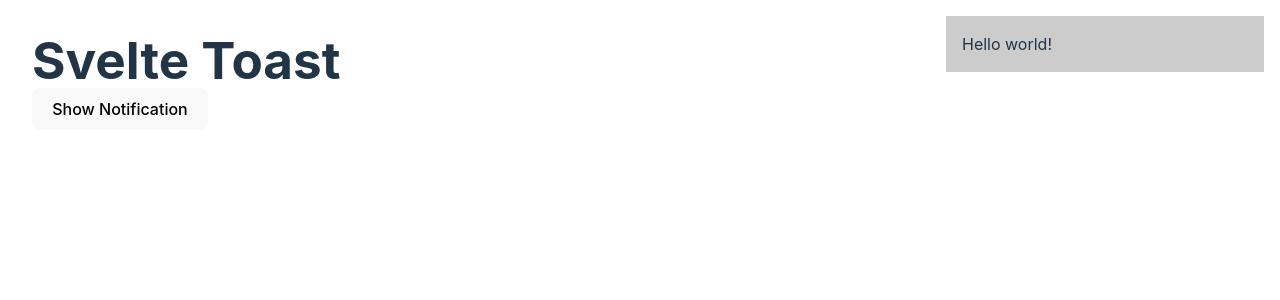
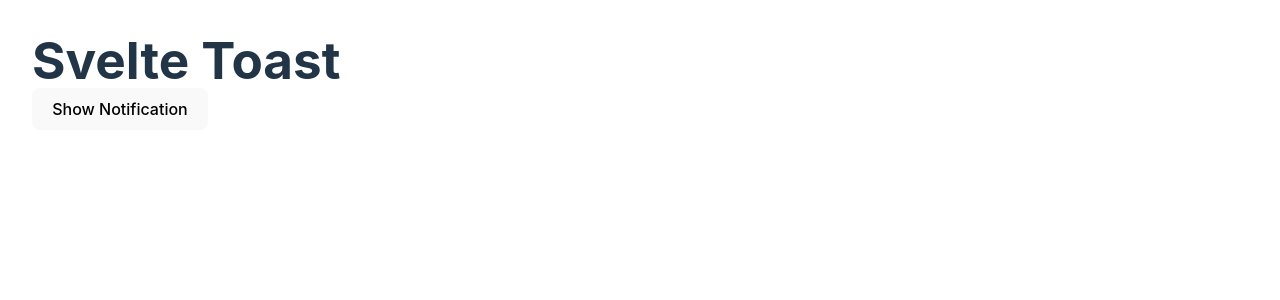
Before and after one commit to joeattardi/svelte-toast, a Svelte app: page / in a window 1280 px wide. Shown: the top 300 px of the page. Built offline with nearby package versions, Linux system fonts and the light colour scheme.

Commit message:
subscribe and render

```diff
--- a/src/NotificationContainer.svelte
+++ b/src/NotificationContainer.svelte
@@ -1,17 +1,19 @@
 <script>
   import Notification from './Notification.svelte';
 
-  export let showNotification = true;
+  import { notificationStore } from './notificationStore';
 
-  const testNotification = {
-    message: 'Hello world!'
-  };
+  let notifications;
+
+  notificationStore.subscribe(value => {
+    notifications = value;
+  });
 </script>
 
 <ul class="notification-container">
-  {#if showNotification}
-    <Notification notification={testNotification} />
-  {/if}
+  {#each notifications as notification}
+    <Notification notification={notification} />
+  {/each}
 </ul>
 
 <style>
```
